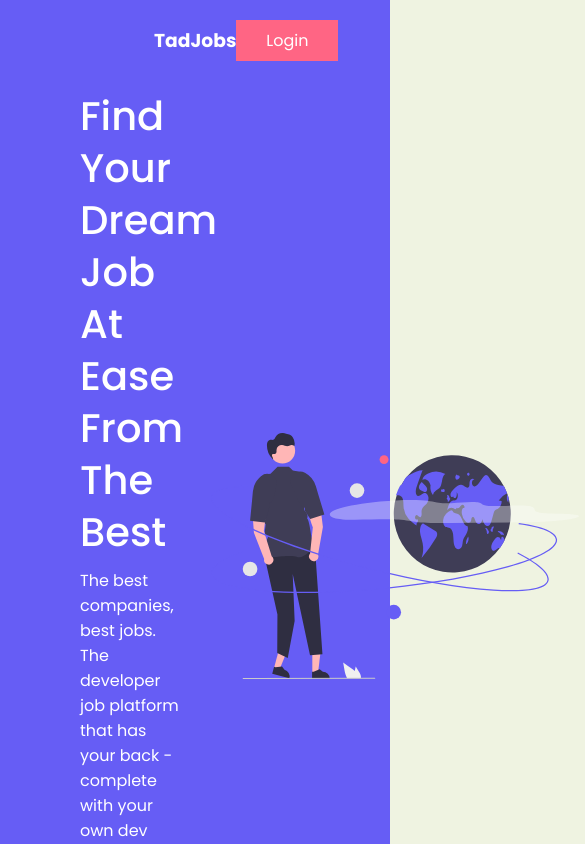
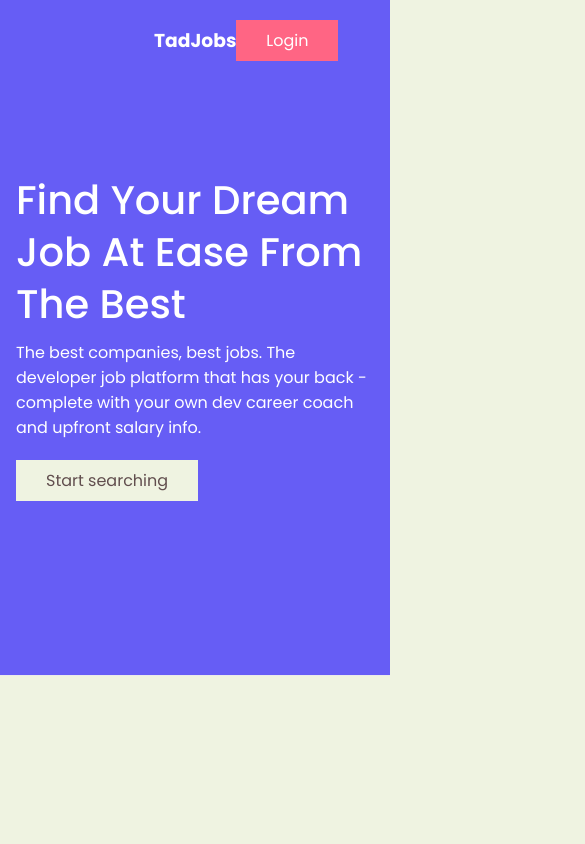
Before and after one commit to MonamaTV/tadjobs-with-next-firebase, a Next.js app: page / in a window 390 px wide. Shown: the top 844 px of the page, 585 px wide, since content can reach past the window. Built offline with nearby package versions, Linux system fonts and the light colour scheme.

Commit message:
UI changes

```diff
--- a/styles/Home.module.css
+++ b/styles/Home.module.css
@@ -47,6 +47,12 @@
 .container header nav h3 {
   color: #fff;
   font-weight: bold;
+}
+@media screen and (max-width: 440px) {
+  .container header nav {
+    width: 100vw;
+    justify-content: space-evenly;
+  }
 }
 .main a {
   background: #eff3e1;
@@ -104,8 +110,7 @@
   border-radius: 5px;
   padding: 0.75rem;
   font-size: 1.1rem;
-  font-family: Menlo, Monaco, Lucida Console, Liberation Mono, DejaVu Sans Mono,
-    Bitstream Vera Sans Mono, Courier New, monospace;
+  font-family: Menlo, Monaco, Lucida Console, Liberation Mono, DejaVu Sans Mono, Bitstream Vera Sans Mono, Courier New, monospace;
 }
 
 .grid {
@@ -150,3 +155,18 @@
   height: 1em;
   margin-left: 0.5rem;
 }
+
+@media screen and (max-width: 440px) {
+  .main {
+    flex-direction: column;
+    padding: 10px 0;
+    height: 80vh;
+    align-items: center;
+  }
+  .main .content {
+    width: 100%;
+  }
+  .main .img {
+    display: none;
+  }
+}
```
